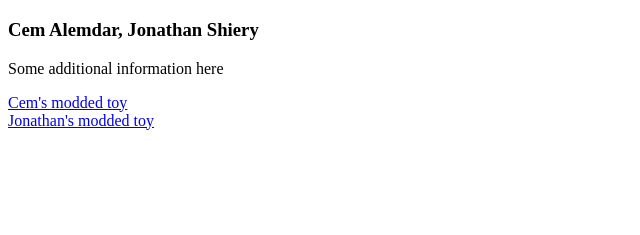
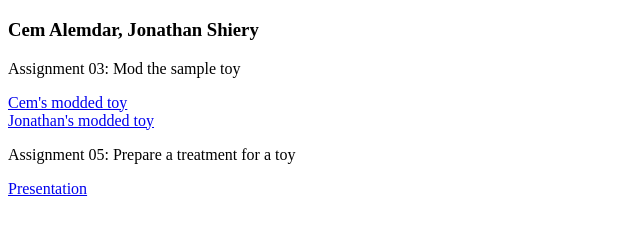
Before and after one commit to team-tree/team-tree.github.io, a plain HTML site: page index.html in a window 1280 px wide. Shown: the part 61-296 px from the top of the page, without its empty margins (0-640 px from the left). Drawn offline with Linux system fonts and the light colour scheme.

Commit message:
Adding presentation

```diff
--- a/index.html
+++ b/index.html
@@ -9,7 +9,7 @@
         <header>
             <h1>Team Tree</h1>
             <h3>Cem Alemdar, Jonathan Shiery</h3>
-            <p>Some additional information here</p>
+            <p>Assignment 03: Mod the sample toy</p>
         </header>
     </div>
     <div>
@@ -17,5 +17,11 @@
         <br>
         <a href="team-tree.github.io/sampletoy/game.html">Jonathan's modded toy</a>
     </div>
+    <div>
+        <p>Assignment 05: Prepare a treatment for a toy</p>
+    </div>
+    <div>
+        <a href="team-tree.github.io/Assignment 05_ Prepare a treatment for a toy.pptx">Presentation</a>
+    </div>
 </body>
 </html>
```
